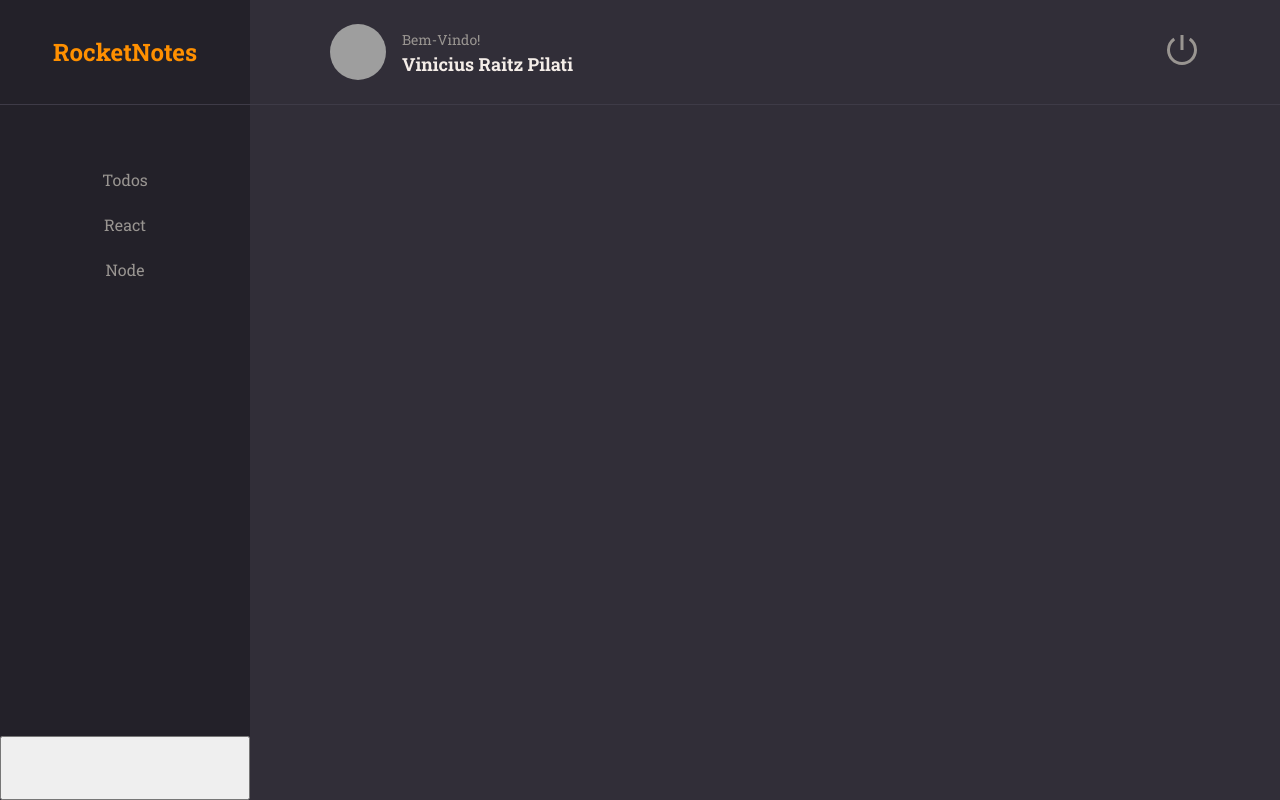
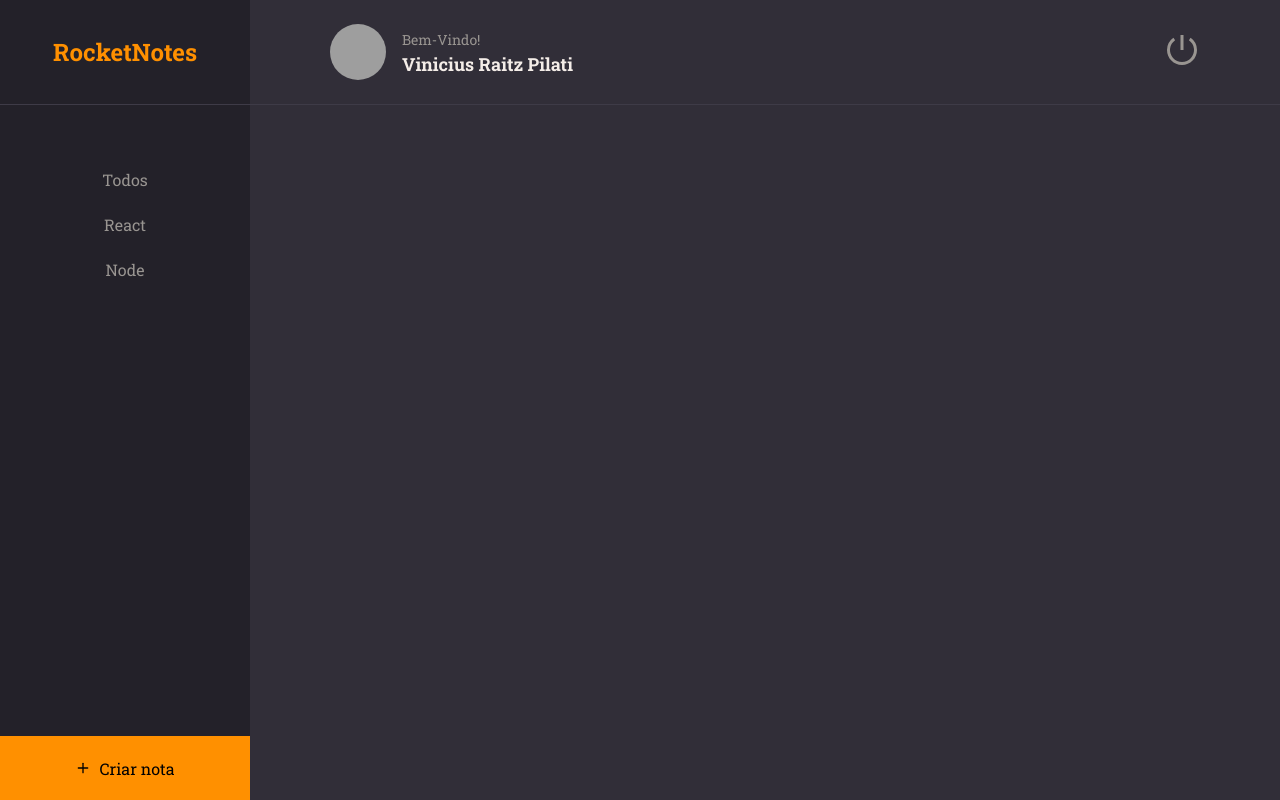
Before and after one commit to ViniciusPilati33333/09_projetoRocketnotes, a React (Vite) app in the folder rocketNotes/: page / in a window 1280 px wide. Built offline with nearby package versions, Linux system fonts and the light colour scheme; grey boxes are pictures that could not be loaded.

Commit message:
create note button

```diff
--- a/rocketNotes/src/pages/Home/index.jsx
+++ b/rocketNotes/src/pages/Home/index.jsx
@@ -1,7 +1,9 @@
+import { FiPlus } from 'react-icons/fi';
 import { Container, Brand, Menu, Search, Content, NewNote } from './style';
 
 import { Header } from '../../components/header';
 import { ButtonText } from '../../components/buttonText';
+
 
 
 export function Home() {
@@ -23,7 +25,10 @@
 
             <Content></Content>
 
-            <NewNote></NewNote>
+            <NewNote>
+                <FiPlus />
+                Criar nota
+            </NewNote>
 
         </Container>
     );
--- a/rocketNotes/src/pages/Home/style.js
+++ b/rocketNotes/src/pages/Home/style.js
@@ -54,4 +54,13 @@
 
 export const NewNote = styled.button`
   grid-area: newnote;
+  background-color: ${({ theme }) => theme.COLORS.ORANGE};
+  border: none;
+  display: flex;
+  align-items: center;
+  justify-content: center;
+
+  > svg {
+    margin-right: 8px;
+  }
 `;
```
